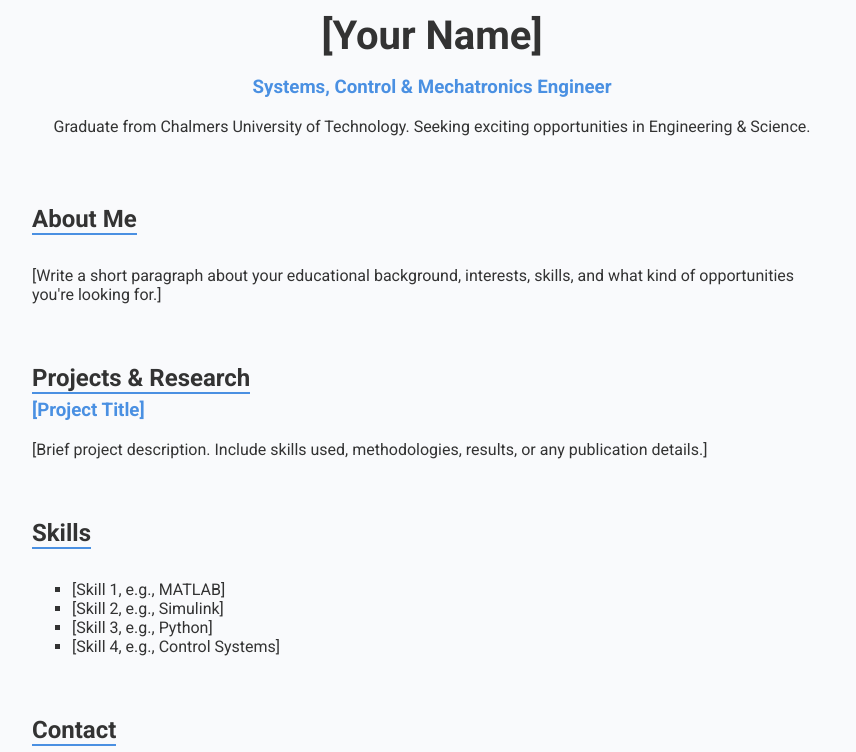
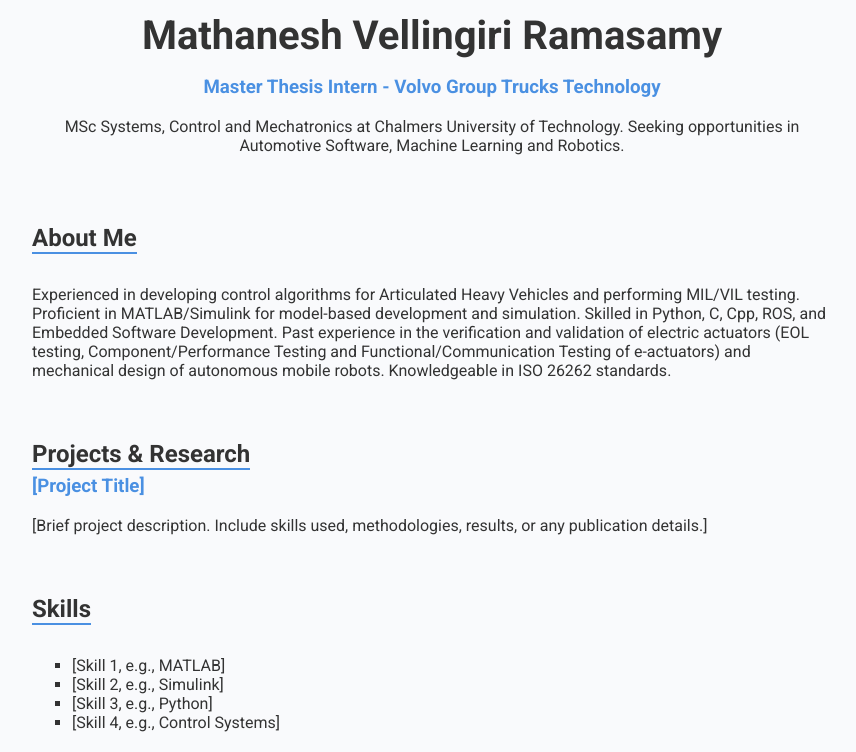
Before and after one commit to Mathanesh/portfolio, a plain HTML site: page index.html in a window 1280 px wide. Shown: the part 48-800 px from the top of the page, without its empty margins (208-1064 px from the left). Drawn offline with Linux system fonts and the light colour scheme.

Commit message:
Update index.html

```diff
--- a/index.html
+++ b/index.html
@@ -13,15 +13,15 @@
     <div class="container">
         <header>
             <img src="profile.jpg" alt="[Your Name]" class="profile-img">
-            <h1>[Your Name]</h1>
-            <h3>Systems, Control & Mechatronics Engineer</h3>
-            <p>Graduate from Chalmers University of Technology. Seeking exciting opportunities in Engineering & Science.</p>
+            <h1>Mathanesh Vellingiri Ramasamy</h1>
+            <h3>Master Thesis Intern - Volvo Group Trucks Technology</h3>
+            <p>MSc Systems, Control and Mechatronics at Chalmers University of Technology. Seeking opportunities in Automotive Software, Machine Learning and Robotics.</p>
         </header>
 
         <section id="about">
             <h2>About Me</h2>
             <p>
-                [Write a short paragraph about your educational background, interests, skills, and what kind of opportunities you're looking for.]
+                Experienced in developing control algorithms for Articulated Heavy Vehicles and performing MIL/VIL testing. Proficient in MATLAB/Simulink for model-based development and simulation. Skilled in Python, C, Cpp, ROS, and Embedded Software Development. Past experience in the verification and validation of electric actuators (EOL testing, Component/Performance Testing and Functional/Communication Testing of e-actuators) and mechanical design of autonomous mobile robots. Knowledgeable in ISO 26262 standards.
             </p>
         </section>
 
```
